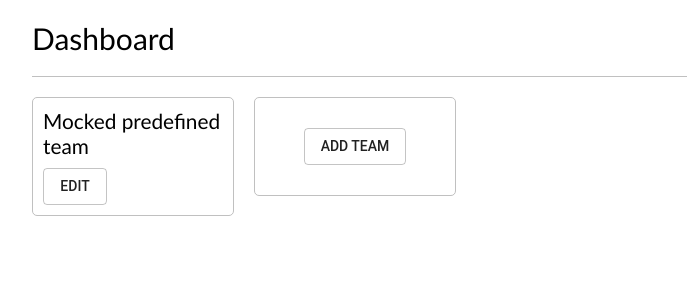
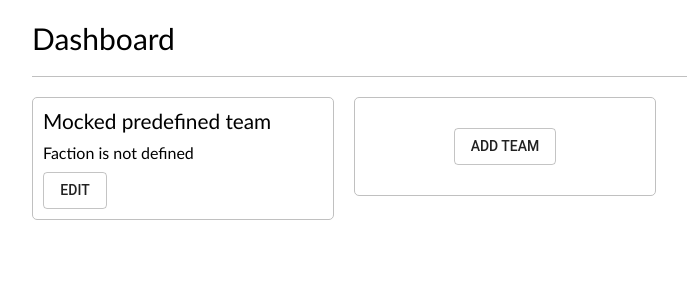
Before and after one commit to porebrique/kthelper, a React app: page /#/dashboard in a window 1280 px wide. Shown: the top 300 px of the page, without its empty margins (8-695 px from the left). Built offline with nearby package versions, Linux system fonts and the light colour scheme.

Commit message:
Slightly restyled team card (#5)

```diff
--- a/src/views/dashboard/Team.js
+++ b/src/views/dashboard/Team.js
@@ -11,6 +11,11 @@ export default class extends React.PureComponent {
     // TODO: define array properly
     units: PropTypes.array.isRequired
   };
+
+  getFaction() {
+    const { faction = {} } = this.props;
+    return faction.name || 'Faction is not defined';
+  }
 
   renderUnit(unit) {
     return <div key={unit.name} className="unit">{unit.name}</div>;
@@ -27,15 +32,15 @@ export default class extends React.PureComponent {
   }
 
   render() {
-    const { name, units, faction } = this.props;
+    const { name, units } = this.props;
     const renderedUnits = units.map(this.renderUnit);
     const editButton = this.renderEditButton();
-    const renderedFaction = faction ? <span>{faction.name}</span> : null;
+    const faction = this.getFaction();
     return (
         <div className="team">
             <div className="wrapper">
                 <div className="team-name">{name}</div>
-                <div className="team-faction">{renderedFaction}</div>
+                <div className="team-faction">{faction}</div>
                 <div className="units">
                     {renderedUnits}
                 </div>
--- a/src/views/dashboard/style.scss
+++ b/src/views/dashboard/style.scss
@@ -1,7 +1,7 @@
 @mixin team-block {
     border: 1px solid silver;
     float: left;
-    width: 200px;
+    width: 300px;
     border-radius: 5px;
     margin-right: 20px;
 }
```
